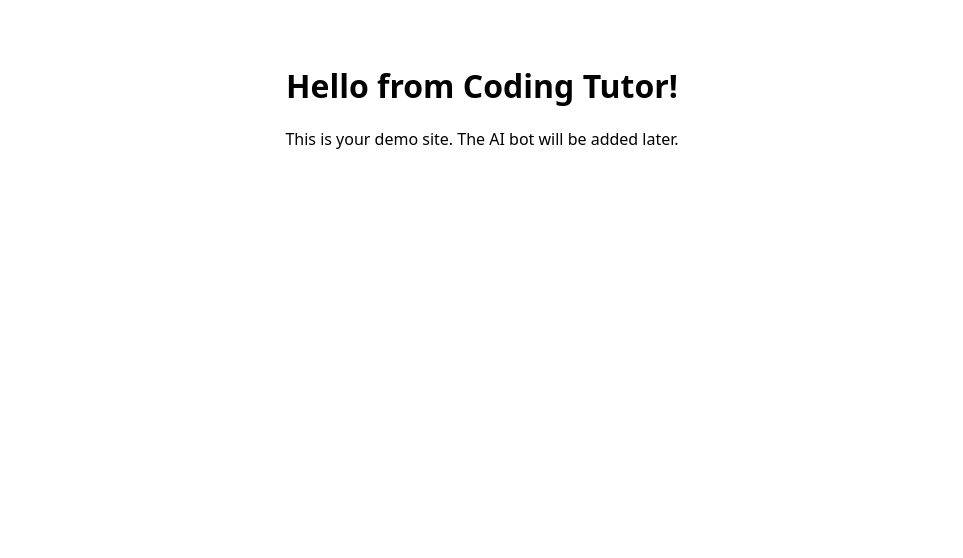
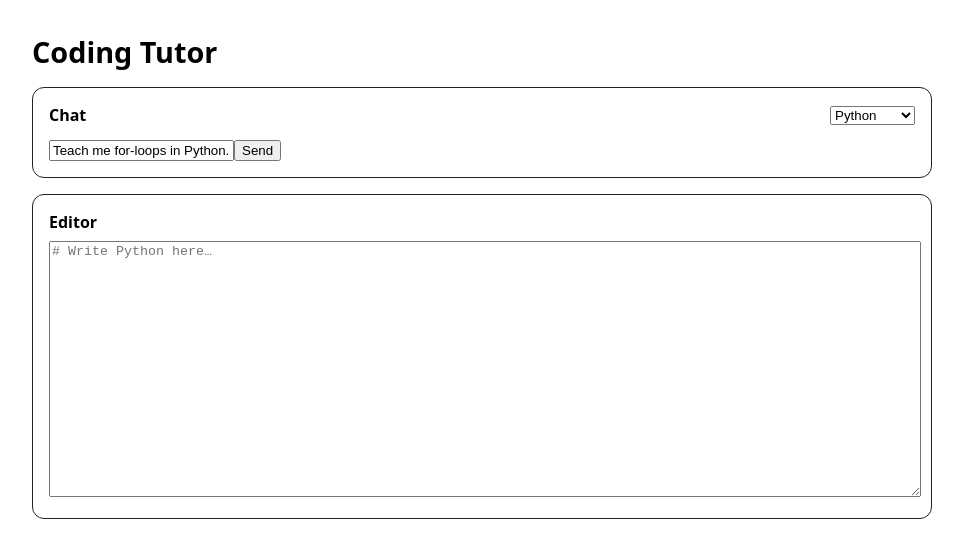
Before and after one commit to g-angelovS/my-coding-tutor, a Next.js app: page / in a window 1280 px wide. Shown: the top 558 px of the page, without its empty margins (158-1121 px from the left). Built offline with nearby package versions, Linux system fonts and the light colour scheme.

Commit message:
Add chat UI, API route, and model integration

```diff
--- /dev/null
+++ b/app/api/chat/route.ts
@@ -0,0 +1,20 @@
+import { NextRequest, NextResponse } from 'next/server'
+import { callModel } from '@/lib/model'
+import { retrieveContext } from '@/lib/retrieve'
+
+const SYSTEM = `You are a patient coding tutor. Ask 1–2 clarifying questions, teach step-by-step, and end with an optional challenge.`
+
+export async function POST(req: NextRequest) {
+  try {
+    const { message, code, language } = await req.json()
+    if (!message || typeof message !== 'string') {
+      return NextResponse.json({ error: 'Missing message' }, { status: 400 })
+    }
+    const context = await retrieveContext(message)
+    const user = `Question: ${message}\n\nCurrent ${language || 'unknown'} code:\n${code || '(none)'}`
+    const reply = await callModel({ system: SYSTEM, context, user })
+    return NextResponse.json({ reply })
+  } catch (e: any) {
+    return NextResponse.json({ error: e.message || 'Server error' }, { status: 500 })
+  }
+}
--- a/app/page.tsx
+++ b/app/page.tsx
@@ -1,9 +1,29 @@
 'use client'
+import Chat from '@/components/Chat'
+import { useState } from 'react'
+
 export default function Page() {
+  const [code, setCode] = useState('')
+  const [language, setLanguage] = useState<'python'|'javascript'>('python')
   return (
-    <main style={{textAlign: 'center', marginTop: '4rem'}}>
-      <h1 style={{fontSize: '2rem'}}>Hello from Coding Tutor!</h1>
-      <p>This is your demo site. The AI bot will be added later.</p>
+    <main style={{maxWidth: 900, margin:'2rem auto', padding:'0 1rem'}}>
+      <h1 style={{fontSize:'1.8rem', marginBottom:'1rem'}}>Coding Tutor</h1>
+      <div style={{display:'grid', gap:'1rem', gridTemplateColumns:'1fr'}}>
+        <section style={{border:'1px solid #222', borderRadius:12, padding:16}}>
+          <div style={{display:'flex', justifyContent:'space-between', alignItems:'center', marginBottom:12}}>
+            <strong>Chat</strong>
+            <select value={language} onChange={e=>setLanguage(e.target.value as any)}>
+              <option value="python">Python</option>
+              <option value="javascript">JavaScript</option>
+            </select>
+          </div>
+          <Chat language={language} code={code} />
+        </section>
+        <section style={{border:'1px solid #222', borderRadius:12, padding:16}}>
+          <strong>Editor</strong>
+          <textarea value={code} onChange={e=>setCode(e.target.value)} style={{width:'100%', height:250, marginTop:8}} spellCheck={false} placeholder={language==='python' ? '# Write Python here…' : '// Write JavaScript here…'} />
+        </section>
+      </div>
     </main>
-  );
+  )
 }
--- /dev/null
+++ b/components/Chat.tsx
@@ -0,0 +1,38 @@
+'use client'
+import { useEffect, useRef, useState } from 'react'
+import MessageBubble from './MessageBubble'
+type Msg = { role: 'user'|'assistant'|'system', content: string }
+
+export default function Chat({ language, code }: { language: 'python'|'javascript', code: string }) {
+  const [messages, setMessages] = useState<Msg[]>([])
+  const [input, setInput] = useState('Teach me for-loops in Python.')
+  const [loading, setLoading] = useState(false)
+  const ref = useRef<HTMLDivElement>(null)
+  useEffect(()=>{ ref.current?.scrollTo({ top: ref.current.scrollHeight, behavior:'smooth' }) }, [messages, loading])
+
+  const send = async () => {
+    if (!input.trim()) return
+    const next = [...messages, { role:'user', content: input }]
+    setMessages(next); setInput(''); setLoading(true)
+    try {
+      const r = await fetch('/api/chat', { method:'POST', headers:{'Content-Type':'application/json'},
+        body: JSON.stringify({ message: input, code, language }) })
+      const data = await r.json()
+      setMessages([...next, { role:'assistant', content: data.reply || data.error || 'No reply' }])
+    } catch (e:any) {
+      setMessages([...next, { role:'assistant', content: 'Error: ' + e.message }])
+    } finally { setLoading(false) }
+  }
+
+  return (
+    <div className="flex flex-col gap-3 h-[70vh]">
+      <div ref={ref} className="flex-1 overflow-y-auto flex flex-col gap-2">
+        {messages.map((m,i)=> <MessageBubble key={i} role={m.role} text={m.content} />)}
+      </div>
+      <div className="flex gap-2">
+        <input className="border rounded px-3 py-2 flex-1" value={input} onChange={e=>setInput(e.target.value)} placeholder="Ask about loops, arrays, etc." />
+        <button className="border rounded px-3 py-2" onClick={send} disabled={loading}>{loading?'Thinking…':'Send'}</button>
+      </div>
+    </div>
+  )
+}
--- /dev/null
+++ b/components/MessageBubble.tsx
@@ -0,0 +1,10 @@
+import clsx from 'clsx'
+export default function MessageBubble({ role, text }: { role: 'user'|'assistant'|'system', text: string }) {
+  return (
+    <div className={clsx('rounded-2xl px-4 py-3 whitespace-pre-wrap', {
+      'bg-black/10 border border-black/20 self-end': role === 'user',
+      'bg-black/20 border border-black/20': role === 'assistant',
+      'bg-black/30 border border-black/30': role === 'system',
+    })}>{text}</div>
+  )
+}
--- a/lib/model.ts
+++ b/lib/model.ts
@@ -2,25 +2,15 @@ export async function callModel({
   system,
   context,
   user,
-}: {
-  system: string;
-  context: string;
-  user: string;
-}): Promise<string> {
+}: { system: string; context: string; user: string; }): Promise<string> {
   const key = process.env.OPENROUTER_API_KEY;
   const model = process.env.OPENROUTER_MODEL || "meta-llama/Meta-Llama-3.1-8B-Instruct";
-
-  // Fallback if no key set
   if (!key) {
     return `🤖 (Demo reply – no API key set)\n\nContext:\n${context}\n\nUser:\n${user}`;
   }
-
   const res = await fetch("https://openrouter.ai/api/v1/chat/completions", {
     method: "POST",
-    headers: {
-      "Authorization": `Bearer ${key}`,
-      "Content-Type": "application/json",
-    },
+    headers: { "Authorization": `Bearer ${key}`, "Content-Type": "application/json" },
     body: JSON.stringify({
       model,
       messages: [
@@ -31,12 +21,7 @@ export async function callModel({
       temperature: 0.2,
     }),
   });
-
-  if (!res.ok) {
-    const text = await res.text();
-    throw new Error(`Model error (${res.status}): ${text}`);
-  }
-
+  if (!res.ok) throw new Error(`Model error (${res.status}): ${await res.text()}`);
   const data = await res.json();
   return data.choices?.[0]?.message?.content ?? "No reply";
 }
--- /dev/null
+++ b/lib/retrieve.ts
@@ -0,0 +1,9 @@
+export async function retrieveContext(query: string): Promise<string> {
+  const cheats = [
+    'Python for-loops iterate over iterables: for i in range(3): print(i)',
+    'JS for-of iterates values; for-in iterates keys',
+  ];
+  const lower = query.toLowerCase();
+  const hit = cheats.find(line => lower.split(/\W+/).some(tok => tok && line.toLowerCase().includes(tok)));
+  return hit || cheats.join('\n');
+}
```
